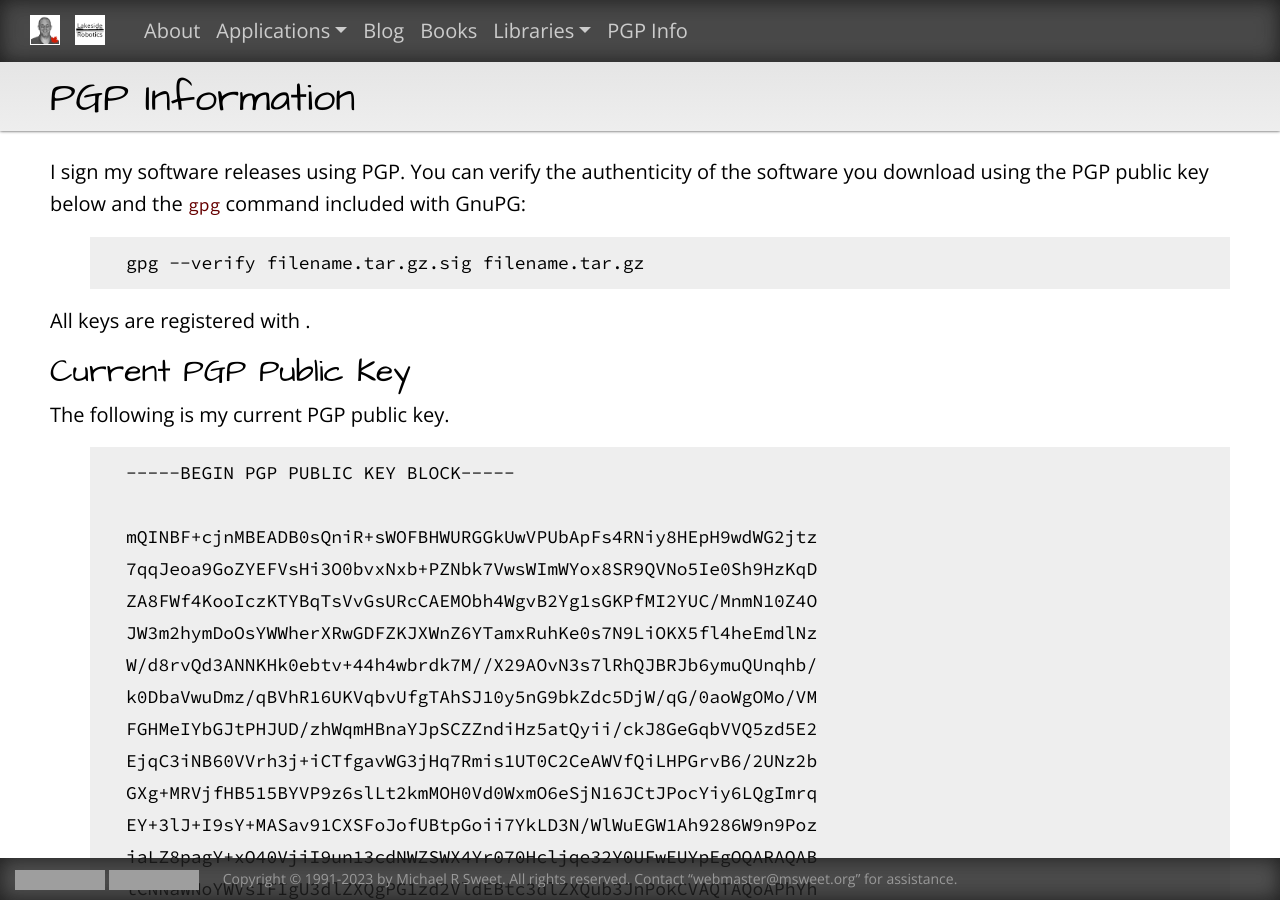
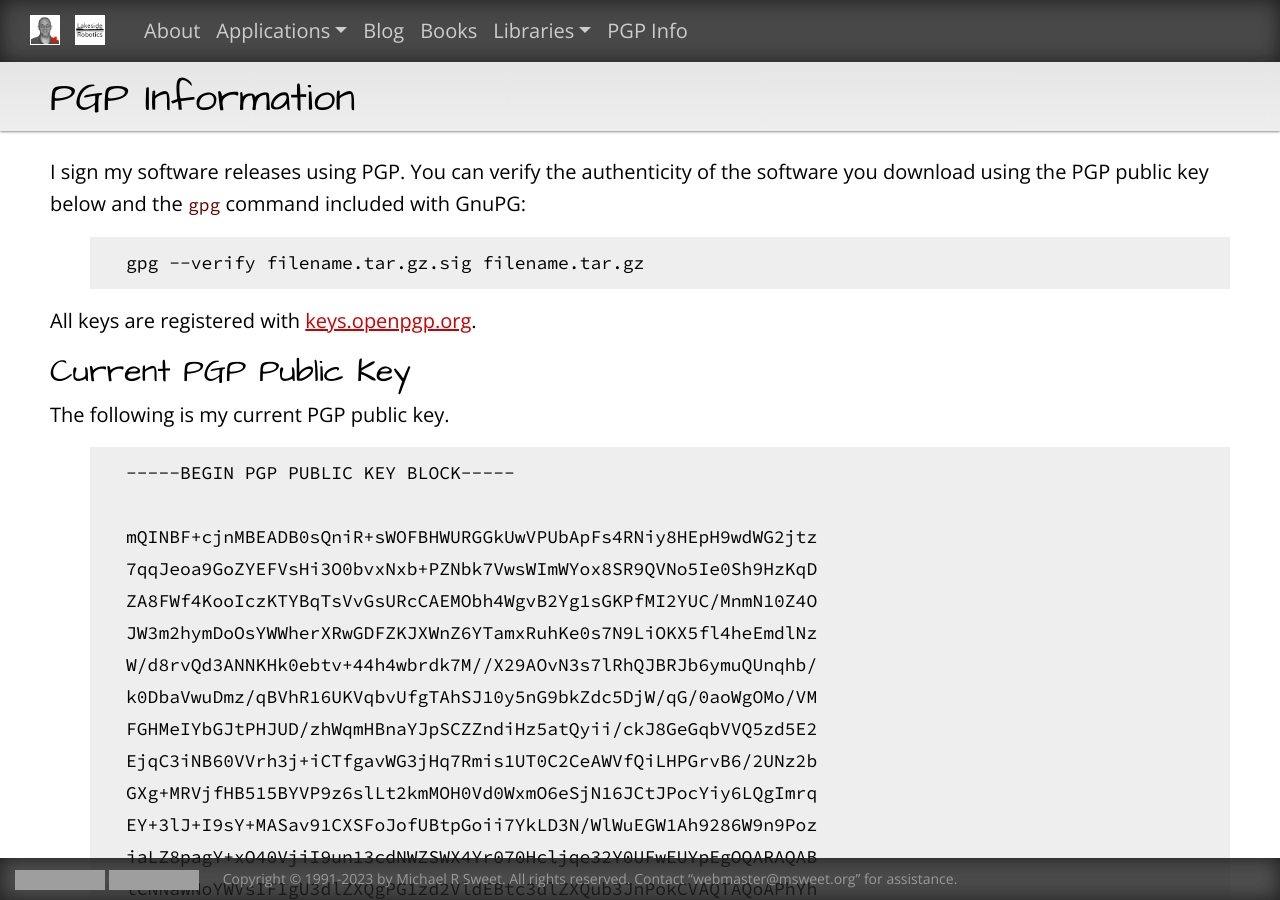
Before and after one commit to michaelrsweet/michaelrsweet.github.com, a Jekyll site: the page built from pgp.md, in a window 1280 px wide and 900 px high. Built offline with Jekyll 4.4.1, drawn with Linux system fonts in a browser that asks for light colours; grey boxes are pictures that could not be loaded.

Commit message:
Fix keys link.

````diff
--- a/pgp.md
+++ b/pgp.md
@@ -11,7 +11,7 @@ included with GnuPG:
 gpg --verify filename.tar.gz.sig filename.tar.gz
 ```
 
-All keys are registered with <keys.openpgp.org>.
+All keys are registered with [keys.openpgp.org](https://keys.openpgp.org).
 
 
 Current PGP Public Key
````
